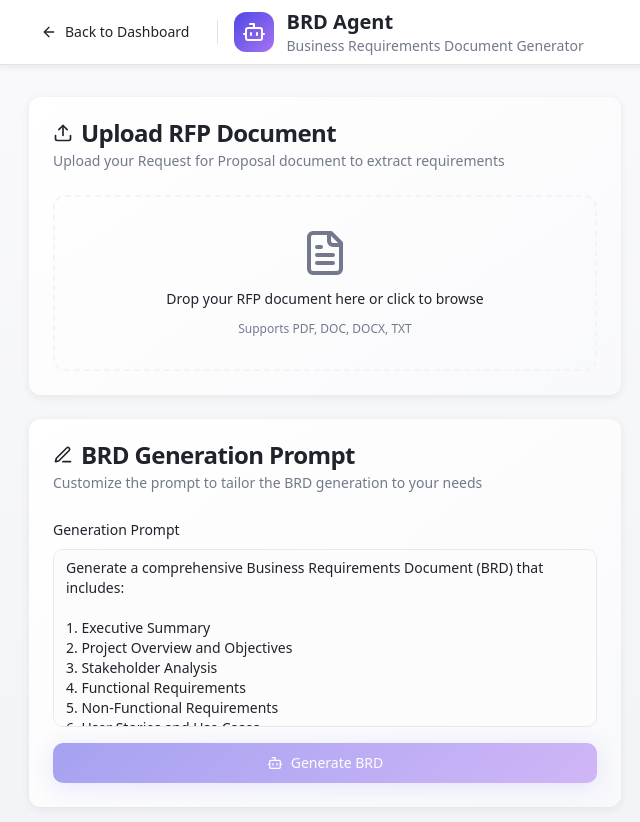
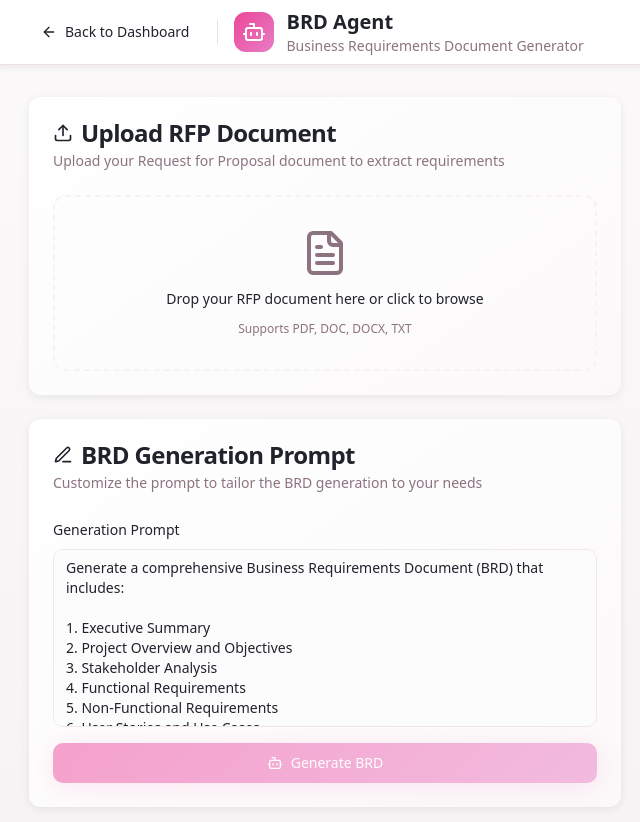
Before and after one commit to samirpatils/ignite-sdlc-forge, a React (Vite) app: page /brd-agent in a window 1280 px wide. Shown: the top 822 px of the page, without its empty margins (3-643 px from the left). Built offline with nearby package versions, Linux system fonts and the light colour scheme; the HTML template or start-up script is replaced by a standard one.

Commit message:
Add full screen mode and pink theme

```diff
--- a/src/index.css
+++ b/src/index.css
@@ -18,17 +18,17 @@ All colors MUST be HSL.
     --popover: 0 0% 100%;
     --popover-foreground: 225 15% 15%;
 
-    --primary: 243 75% 59%;
+    --primary: 330 81% 60%;
     --primary-foreground: 0 0% 100%;
-    --primary-glow: 249 100% 85%;
+    --primary-glow: 340 100% 85%;
 
-    --secondary: 225 25% 95%;
-    --secondary-foreground: 225 15% 25%;
+    --secondary: 330 25% 95%;
+    --secondary-foreground: 330 15% 25%;
 
-    --muted: 225 15% 96%;
-    --muted-foreground: 225 10% 50%;
+    --muted: 330 15% 96%;
+    --muted-foreground: 330 10% 50%;
 
-    --accent: 264 83% 70%;
+    --accent: 320 70% 70%;
     --accent-foreground: 0 0% 100%;
 
     --success: 142 76% 36%;
@@ -40,22 +40,22 @@ All colors MUST be HSL.
     --destructive: 0 84% 60%;
     --destructive-foreground: 0 0% 100%;
 
-    --border: 225 20% 90%;
-    --input: 225 20% 92%;
-    --ring: 243 75% 59%;
+    --border: 330 20% 90%;
+    --input: 330 20% 92%;
+    --ring: 330 81% 60%;
 
     --radius: 0.75rem;
 
     /* Professional gradients */
     --gradient-primary: linear-gradient(135deg, hsl(var(--primary)), hsl(var(--accent)));
-    --gradient-hero: linear-gradient(135deg, hsl(243 75% 59%), hsl(264 83% 70%));
-    --gradient-card: linear-gradient(145deg, hsl(0 0% 100%), hsl(225 25% 98%));
-    --gradient-subtle: linear-gradient(180deg, hsl(225 15% 98%), hsl(225 20% 96%));
+    --gradient-hero: linear-gradient(135deg, hsl(330 81% 60%), hsl(320 70% 70%));
+    --gradient-card: linear-gradient(145deg, hsl(0 0% 100%), hsl(330 25% 98%));
+    --gradient-subtle: linear-gradient(180deg, hsl(330 15% 98%), hsl(330 20% 96%));
 
     /* Shadows */
-    --shadow-soft: 0 2px 8px hsl(225 15% 15% / 0.08);
-    --shadow-medium: 0 4px 16px hsl(225 15% 15% / 0.12);
-    --shadow-strong: 0 8px 32px hsl(225 15% 15% / 0.16);
+    --shadow-soft: 0 2px 8px hsl(330 15% 15% / 0.08);
+    --shadow-medium: 0 4px 16px hsl(330 15% 15% / 0.12);
+    --shadow-strong: 0 8px 32px hsl(330 15% 15% / 0.16);
     --shadow-glow: 0 4px 24px hsl(var(--primary) / 0.25);
 
     /* Animations */
--- a/src/pages/BRDAgent.tsx
+++ b/src/pages/BRDAgent.tsx
@@ -6,6 +6,7 @@ import { Textarea } from "@/components/ui/textarea";
 import { Label } from "@/components/ui/label";
 import { Badge } from "@/components/ui/badge";
 import { Separator } from "@/components/ui/separator";
+import { Dialog, DialogContent, DialogHeader, DialogTitle, DialogTrigger } from "@/components/ui/dialog";
 import {
   Bot,
   Upload,
@@ -16,7 +17,8 @@ import {
   CheckCircle,
   Clock,
   AlertCircle,
-  Download
+  Download,
+  Maximize2
 } from "lucide-react";
 import { useToast } from "@/hooks/use-toast";
 
@@ -371,6 +373,27 @@ This BRD serves as the foundation for the technical implementation and project e
                       </CardDescription>
                     </div>
                     <div className="flex gap-2">
+                      <Dialog>
+                        <DialogTrigger asChild>
+                          <Button variant="outline" size="sm" className="gap-2">
+                            <Maximize2 className="h-4 w-4" />
+                            Full Screen
+                          </Button>
+                        </DialogTrigger>
+                        <DialogContent className="max-w-5xl w-[95vw] h-[90vh] flex flex-col">
+                          <DialogHeader>
+                            <DialogTitle className="flex items-center gap-2">
+                              <CheckCircle className="h-5 w-5 text-success" />
+                              Business Requirements Document - Full Screen View
+                            </DialogTitle>
+                          </DialogHeader>
+                          <div className="flex-1 bg-muted/30 rounded-lg p-6 overflow-y-auto">
+                            <pre className="whitespace-pre-wrap text-sm font-mono leading-relaxed">
+                              {generatedBRD}
+                            </pre>
+                          </div>
+                        </DialogContent>
+                      </Dialog>
                       <Button variant="outline" size="sm" className="gap-2">
                         <Download className="h-4 w-4" />
                         Download
```
